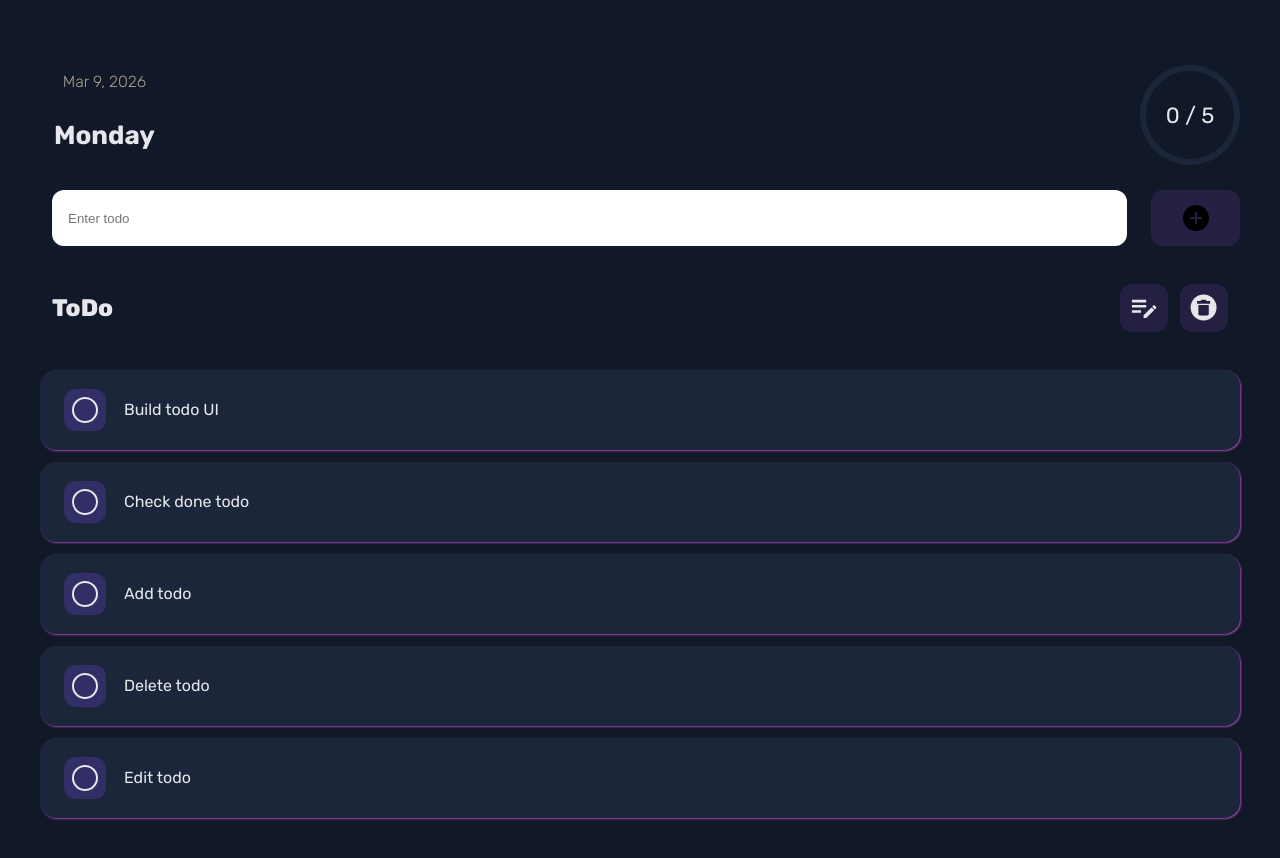
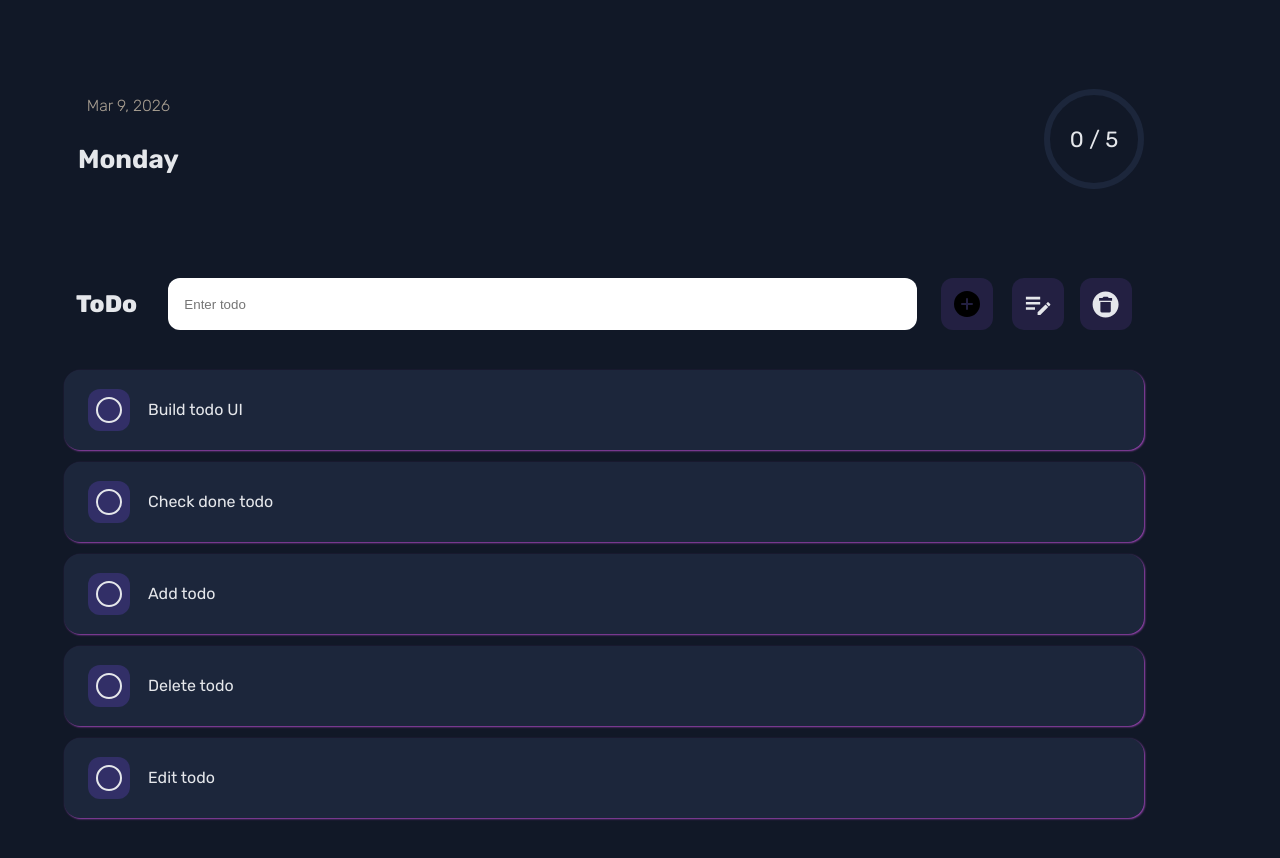
Before and after one commit to dc5-react-projects/testflight-todo-web, a React (Vite) app: page / in a window 1280 px wide. Shown: the top 858 px of the page. Built offline with nearby package versions, Linux system fonts and the light colour scheme.

Commit message:
React Todo Web - TestFlight -  React Project

```diff
--- a/src/App.css
+++ b/src/App.css
@@ -11,46 +11,7 @@
   justify-content: center;
   width: 90%;
   padding: 24px;
-}
-
-/* TODO INPUT  */
-
-.input-container {
-  height: 56px;
-  display: flex;
-  flex-direction: row;
-  gap: 12px;
-  justify-content: center;
-  /* padding: 12px; */
-}
-
-.input {
-  padding: 16px;
-  border-radius: 12px;
-  /* border-style: "solid"; */
-  border: none;
-  width: 100%;
-  /* padding: 12px; */
-  margin: 0 12px;
-}
-
-.add-button {
-  width: 100px;
-  border-radius: 12px;
-  border-style: none;
-  background-color: #232042;
-  cursor: pointer;
-  transition: all ease-in-out 0.3s;
-}
-
-.button-icon {
-  display: flex;
-  justify-content: center;
-  align-items: center;
-}
-
-.add-button:hover {
-  background-color: #36335f;
+  gap: 24px;
 }
 
 /* TODO HEADER */
@@ -91,6 +52,51 @@
   font-size: 22px;
 }
 
+/* TODO INPUT  */
+
+.input-container {
+  height: 52px;
+  width: 100%;
+  display: flex;
+  flex-direction: row;
+  gap: 12px;
+  justify-content: center;
+  padding: 16px;
+}
+
+.input {
+  padding: 16px;
+  border-radius: 12px;
+  /* border-style: "solid"; */
+  border: none;
+  width: 85%;
+  /* padding: 12px; */
+  margin: 0 12px;
+}
+
+.add-button {
+  width: 52px;
+  height: 52px;
+  border-radius: 12px;
+  border-style: none;
+  background-color: #232042;
+  cursor: pointer;
+  transition: all ease-in-out 0.3s;
+  display: flex;
+  justify-content: center;
+  align-items: center;
+}
+
+.button-icon {
+  display: flex;
+  justify-content: center;
+  align-items: center;
+}
+
+.add-button:hover {
+  background-color: #36335f;
+}
+
 /* TODO LIST */
 
 .todo-container {
@@ -117,14 +123,14 @@
   flex-direction: row;
   justify-content: space-between;
   align-items: center;
-  gap: 12px;
+  gap: 16px;
 }
 
 .todo-button-icon {
   display: flex;
 
-  height: 48px;
-  width: 48px;
+  height: 52px;
+  width: 52px;
   background-color: #232042;
   justify-content: center;
   align-items: center;
@@ -157,10 +163,27 @@
 }
 
 .todo-card {
+  width: 100%;
   display: flex;
-  justify-content: space-between;
+  /* justify-content: space-between; */
   align-items: center;
   gap: 18px;
+  /* border: solid 2px white; */
+}
+
+.todo-card-input {
+  width: 85%;
+  border-radius: 12px;
+  border: none;
+  padding: 12px;
+}
+.todo-card-input-container {
+  display: flex;
+  width: 100%;
+  gap: 10;
+  justify-content: space-between;
+  /* align-items: center; */
+  margin-right: 12px;
 }
 
 .todo-card-icon {
--- a/src/app/TodoPage.jsx
+++ b/src/app/TodoPage.jsx
@@ -3,26 +3,19 @@ import TodoHeader from "../components/TodoHeader";
 import { useTodoContext } from "../context/useTodoContext";
 
 function TodoPage() {
-  const { todos, toggleTodo, handleDeleteTodo, addTodo } = useTodoContext();
+  const { todos, toggleTodo, handleDeleteTodo, addTodo, editTodo } =
+    useTodoContext();
 
   return (
-    <div
-    // className=".container"
-    // // style={{
-    // //   display: "flex",
-    // //   flexDirection: "column",
-    // //   justifyContent: "center",
-    // //   // alignItems: "center",
-    // //   width: "90%",
-    // //   padding: "24px",
-    // // }}
-    >
+    <div className="container">
       <TodoHeader todos={todos} addTodo={addTodo} />
       <TodoList
         todos={todos}
         // isDone={isDone}
+        addTodo={addTodo}
         toggleTodo={toggleTodo}
         handleDeleteTodo={handleDeleteTodo}
+        editTodo={editTodo}
       />
     </div>
   );
--- a/src/components/TodoCard.jsx
+++ b/src/components/TodoCard.jsx
@@ -1,7 +1,12 @@
-import React from "react";
-import { CheckCircle, XCircle, Circle } from "@phosphor-icons/react";
+import {
+  CheckCircle,
+  XCircle,
+  Circle,
+  CheckFatIcon,
+} from "@phosphor-icons/react";
 import Icon from "@mdi/react";
 import { mdiCircleEditOutline } from "@mdi/js";
+import { useState } from "react";
 
 function TodoCard({
   todo,
@@ -9,7 +14,15 @@ function TodoCard({
   toggleDelete,
   toggleEdit,
   handleDeleteTodo,
+  editTodo,
 }) {
+  const [isEditing, setIsEditing] = useState(false);
+
+  const [editText, setEditText] = useState(todo.title);
+  function editTodoHandler(id) {
+    editTodo(id, editText);
+    setIsEditing(false);
+  }
   return (
     <div className="todo-card-container">
       <div className="todo-card">
@@ -23,18 +36,31 @@ function TodoCard({
             <Circle size={32} />
           )}
         </div>
-        <p>{todo.title}</p>
+        {isEditing ? (
+          <div className="todo-card-input-container">
+            <input
+              className="todo-card-input"
+              autoFocus
+              value={editText}
+              onChange={(e) => setEditText(e.target.value)}
+            />
+
+            <div
+              className="todo-card-icon"
+              onClick={() => editTodoHandler(todo.id)}
+            >
+              <CheckFatIcon size={24} weight="fill" />
+            </div>
+          </div>
+        ) : (
+          <p>{todo.title}</p>
+        )}
       </div>
 
       <div className="todo-icon-container">
-        <div className="todo-icon-wrapper" s>
+        <div className="todo-icon-wrapper">
           {toggleEdit && (
-            <div
-              className="todo-card-icon"
-              onClick={() => {
-                console.log("Edit Todo");
-              }}
-            >
+            <div className="todo-card-icon" onClick={() => setIsEditing(true)}>
               <Icon path={mdiCircleEditOutline} size={1} />
             </div>
           )}
--- a/src/components/TodoHeader.jsx
+++ b/src/components/TodoHeader.jsx
@@ -1,7 +1,6 @@
 import React from "react";
-import TodoInput from "./TodoInput";
 
-function TodoHeader({ todos, addTodo }) {
+function TodoHeader({ todos }) {
   const today = new Date();
   const day = today.toLocaleDateString("en-US", { weekday: "long" });
   const date = today.toLocaleDateString("en-US", {
@@ -24,7 +23,6 @@ function TodoHeader({ todos, addTodo }) {
           <span className="progress-stats">{`${CompletedCount} / ${totalCount}`}</span>
         </div>
       </div>
-      <TodoInput addTodo={addTodo} />
     </div>
   );
 }
--- a/src/components/TodoInput.jsx
+++ b/src/components/TodoInput.jsx
@@ -24,9 +24,7 @@ export default function TodoInput({ addTodo }) {
         onChange={inputHandler}
       />
       <button className="add-button" onClick={addTodoHandler}>
-        <div className="button-icon">
-          <PlusCircleIcon size={32} weight="fill" />
-        </div>
+        <PlusCircleIcon size={32} weight="fill" />
       </button>
     </div>
   );
--- a/src/components/TodoList.jsx
+++ b/src/components/TodoList.jsx
@@ -3,8 +3,9 @@ import TodoCard from "./TodoCard";
 import Icon from "@mdi/react";
 import { mdiDeleteCircle } from "@mdi/js";
 import { mdiPlaylistEdit } from "@mdi/js";
+import TodoInput from "./TodoInput";
 
-function TodoList({ todos, toggleTodo, handleDeleteTodo }) {
+function TodoList({ todos, toggleTodo, handleDeleteTodo, editTodo, addTodo }) {
   const [toggleDelete, setToggleDelete] = useState(false);
   const [toggleEdit, setToggleEdit] = useState(false);
 
@@ -19,6 +20,8 @@ function TodoList({ todos, toggleTodo, handleDeleteTodo }) {
     <div className="todo-container">
       <div className="todo-list">
         <h2 className="todo-title">ToDo</h2>
+        <TodoInput addTodo={addTodo} />
+
         <div className="todo-button-wrapper">
           <div className="todo-button-icon" onClick={handleToggleEdit}>
             <Icon path={mdiPlaylistEdit} size={1.3} />
@@ -29,14 +32,16 @@ function TodoList({ todos, toggleTodo, handleDeleteTodo }) {
         </div>
       </div>
       <div>
-        {todos.map((todo) => (
+        {todos.map((todo, index) => (
           <TodoCard
             key={todo.id}
+            index={index}
             todo={todo}
             toggleTodo={toggleTodo}
             toggleDelete={toggleDelete}
             toggleEdit={toggleEdit}
             handleDeleteTodo={handleDeleteTodo}
+            editTodo={editTodo}
           />
         ))}
       </div>
--- a/src/context/TodoContext.jsx
+++ b/src/context/TodoContext.jsx
@@ -13,6 +13,7 @@ export function TodoProvider({ children }) {
     { id: 4, title: "Delete todo", isDone: false },
     { id: 5, title: "Edit todo", isDone: false },
   ]);
+  // const [todoValue, setTodoValue] = useState("");
 
   function addTodo(title) {
     setTodos((prev) => [
@@ -36,9 +37,15 @@ export function TodoProvider({ children }) {
     setTodos((prevTodos) => prevTodos.filter((todo) => todo.id !== id));
   }
 
+  function editTodo(id, newText) {
+    setTodos((prev) =>
+      prev.map((todo) => (todo.id === id ? { ...todo, title: newText } : todo)),
+    );
+  }
+
   return (
     <TodoContext.Provider
-      value={{ todos, addTodo, toggleTodo, handleDeleteTodo }}
+      value={{ todos, addTodo, toggleTodo, handleDeleteTodo, editTodo }}
     >
       {children}
     </TodoContext.Provider>
```
